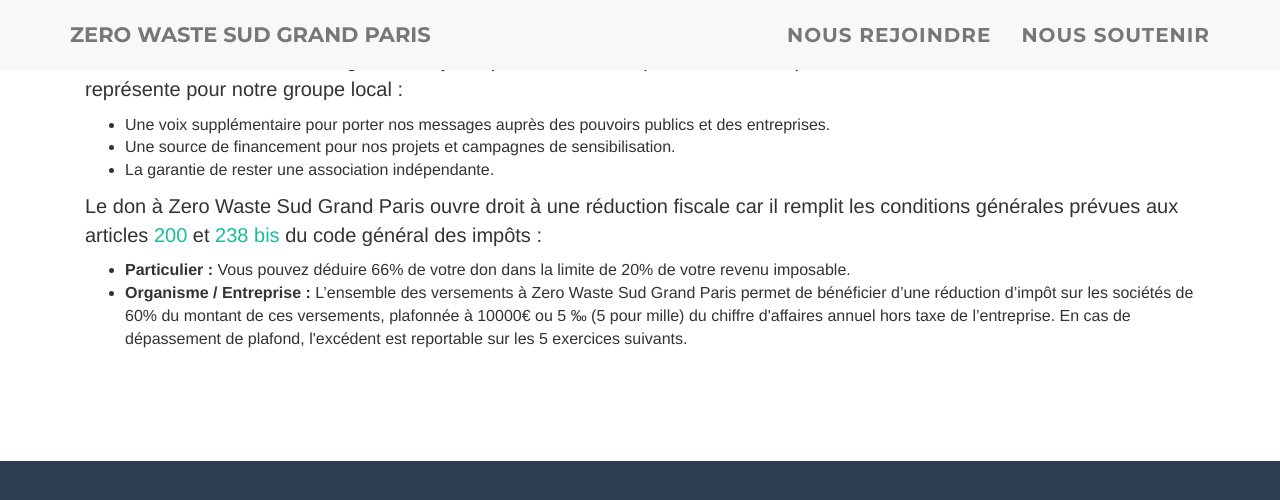
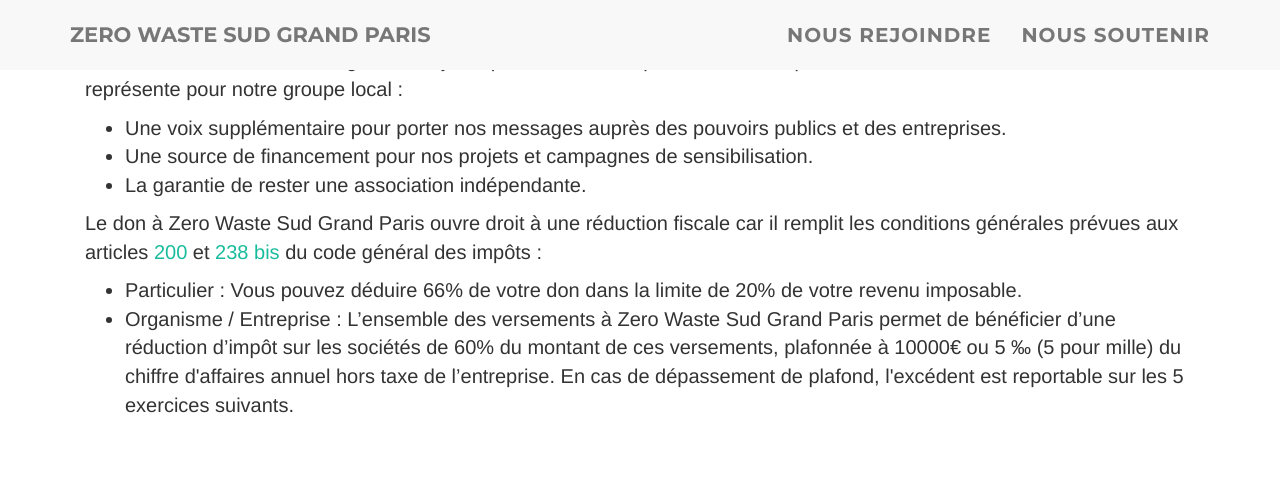
Before and after one commit to zerowastesgp/www.zerowastesgp.fr, a Jekyll site: the page built from index.html, in a window 1280 px wide and 900 px high, scrolled down 2489 px, cut to the strip 0-507 px from the top of the window. Shown: the top 500 px of the strip. Built offline with Jekyll 4.4.1, drawn with Linux system fonts in a browser that asks for light colours.

Commit message:
Change font style in section 'Dons'

```diff
--- a/index.html
+++ b/index.html
@@ -56,15 +56,15 @@
   <hr class="separator-dark">
   <div class="col-lg-12">
     <p>L’association est financée en grande majorité par les dons des particuliers. Chaque nouvelle adhésion ou nouveau don représente pour notre groupe local :</p>
-    <ul class="small">
+    <ul>
       <li>Une voix supplémentaire pour porter nos messages auprès des pouvoirs publics et des entreprises.</li>
       <li>Une source de financement pour nos projets et campagnes de sensibilisation.</li>
       <li>La garantie de rester une association indépendante.</li>
     </ul>
     <p>Le don à Zero Waste Sud Grand Paris ouvre droit à une réduction fiscale car il remplit les conditions générales prévues aux articles <a href="https://www.legifrance.gouv.fr/affichCodeArticle.do?idArticle=LEGIARTI000019299645&cidTexte=LEGITEXT000006069577&dateTexte=20080806" hreflang="fr" title="Code général des impôts - Article 200" target="_blank" rel="noopener noreferrer">200</a> et <a href="https://www.legifrance.gouv.fr/affichCodeArticle.do?idArticle=LEGIARTI000037988777&cidTexte=LEGITEXT000006069577&dateTexte=20181231" hreflang="fr" title="Code général des impôts - Article 238 bis" target="_blank" rel="noopener noreferrer">238 bis</a> du code général des impôts :</p>
-    <ul class="small">
-      <li><b>Particulier :</b> Vous pouvez déduire 66% de votre don dans la limite de 20% de votre revenu imposable.</li>
-      <li><b>Organisme / Entreprise :</b> L’ensemble des versements à Zero Waste Sud Grand Paris permet de bénéficier d’une réduction d’impôt sur les sociétés de 60% du montant de ces versements, plafonnée à 10000€ ou 5 ‰ (5 pour mille) du chiffre d'affaires annuel hors taxe de l’entreprise. En cas de dépassement de plafond, l'excédent est reportable sur les 5 exercices suivants.</li>
+    <ul>
+      <li>Particulier : Vous pouvez déduire 66% de votre don dans la limite de 20% de votre revenu imposable.</li>
+      <li>Organisme / Entreprise : L’ensemble des versements à Zero Waste Sud Grand Paris permet de bénéficier d’une réduction d’impôt sur les sociétés de 60% du montant de ces versements, plafonnée à 10000€ ou 5 ‰ (5 pour mille) du chiffre d'affaires annuel hors taxe de l’entreprise. En cas de dépassement de plafond, l'excédent est reportable sur les 5 exercices suivants.</li>
     </ul>
   </div>
 </div>
```
